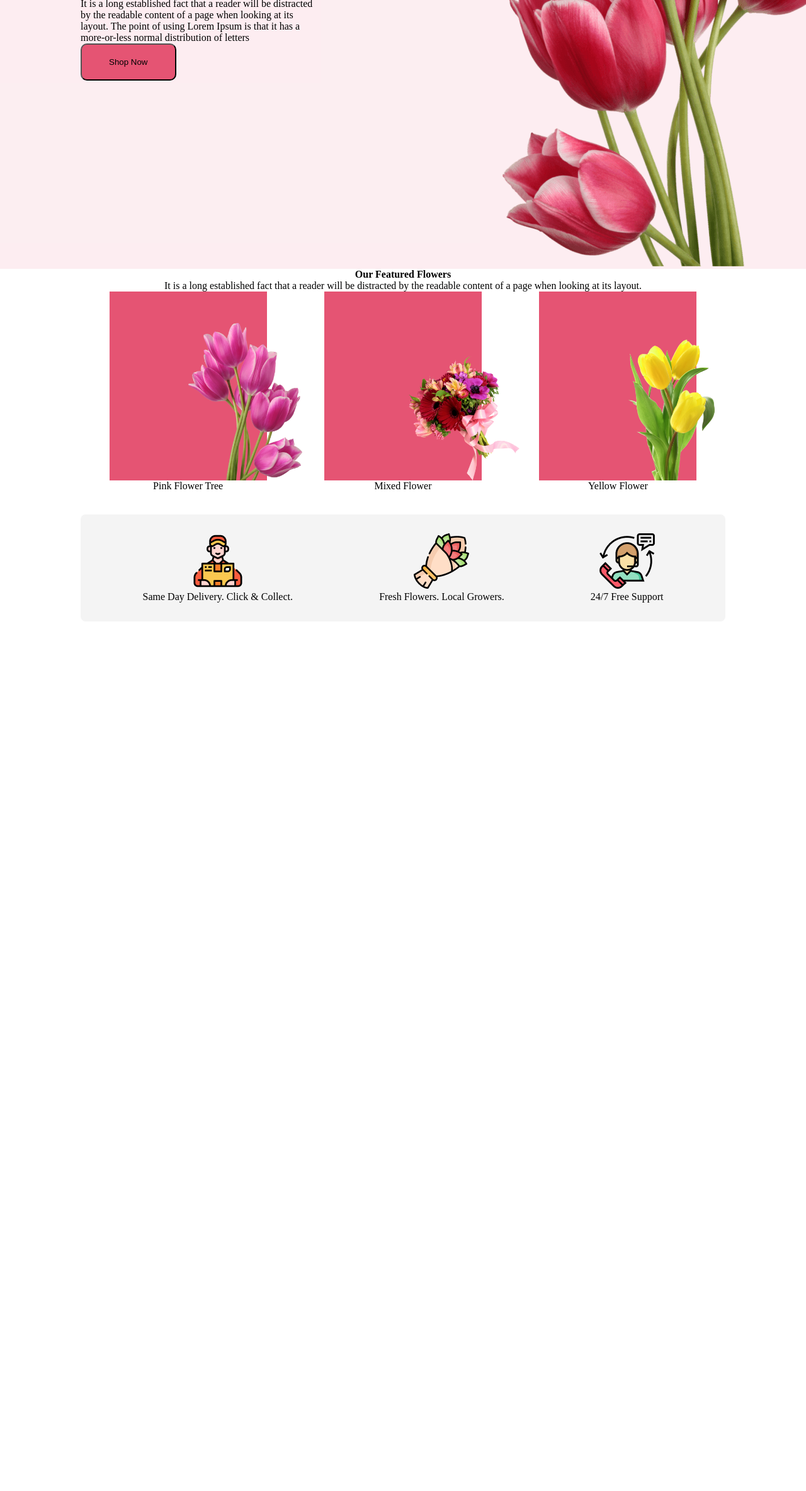
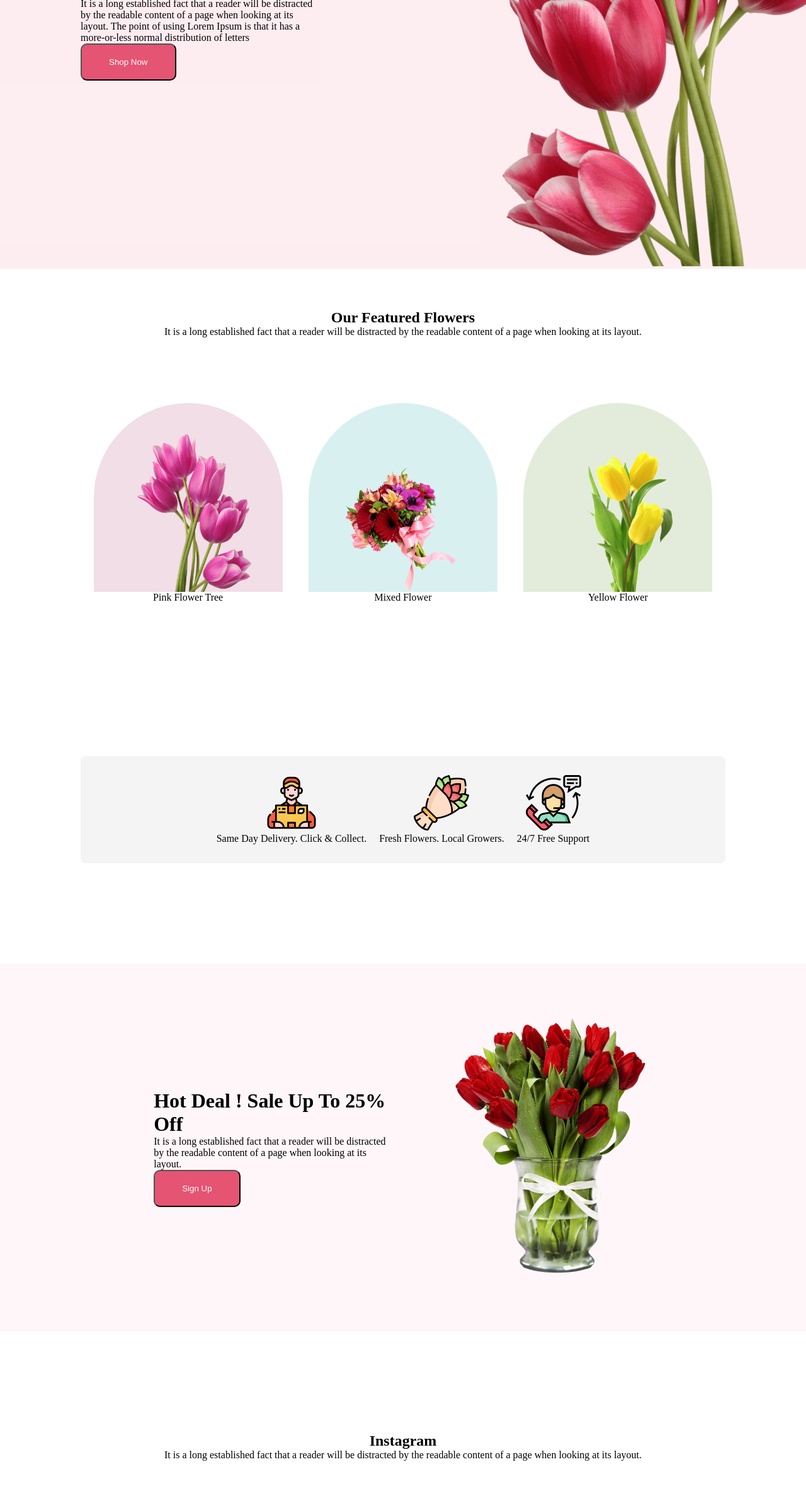
Before and after one commit to raghibku/flowerShop, a plain HTML site: page index.html in a window 1280 px wide. Shown: the part 377-2745 px from the top of the page at 63% size. Before the commit the page ends 1364 px from the top, so only its background shows below. Drawn offline with Linux system fonts and the light colour scheme.

Commit message:
last section of main underconstruction

```diff
--- a/index.html
+++ b/index.html
@@ -24,12 +24,12 @@
     <main>
         <div class="section1">
             <div class="subSec11">
-                <h4>Our Featured Flowers</h4>
+                <h2>Our Featured Flowers</h2>
                 <p>It is a long established fact that a reader will be distracted by the readable content of a page when looking at its layout.</p>
             </div>
             <div class="subSec12">
                 <div class="subSec121">
-                    <div class="pb">
+                    <div class="pb pb1">
                         <img src="Flower Asset/pngwing 6.png" height="250px" alt="">
                     </div>
                     <div class="pbCap">
@@ -37,7 +37,7 @@
                     </div>
                 </div>
                 <div class="subSec122">
-                    <div class="pb">
+                    <div class="pb pb2">
                         <img src="Flower Asset/pngwing 5.png" height="200px" alt="">
                     </div>
                     <div class="pbCap">
@@ -45,7 +45,7 @@
                     </div>
                 </div>
                 <div class="subsec123">
-                    <div class="pb">
+                    <div class="pb pb3">
                         <img src="Flower Asset/pngwing 7.png" height="250px" alt="">
                     </div>
                     <div class="pbCap">
@@ -72,10 +72,38 @@
             </div>
         </div>
         <div class="section2">
-
+            <div class="discount">
+                <div class="discountText">
+                    <h1>Hot Deal ! Sale Up To 25% <span>Off</span></h1>
+                    <p>It is a long established fact that a reader will be distracted by the readable
+                        content of a page when looking at its layout.</p>
+                    <button class="pinkButton">Sign Up</button>
+                </div>
+                <div class="discountPhoto">
+                    <img src="Flower Asset/pngwing 8.png" alt="discountImage">
+                </div>
+            </div>
         </div>
         <div class="section3">
+            <div class="subSec31">
+                <h2>Instagram</h2>
+                <p>It is a long established fact that a reader will be distracted by the readable
+                content of a page when looking at its layout.</p>
+            </div>
+            <div class="subSec32">
 
+                <img src="Flower Asset/Flower 01.png" alt="">
+
+                <img src="Flower Asset/Rectangle 4.png" alt="">
+                <img src="Flower Asset/Rectangle 5.png" alt="">
+                <img src="Flower Asset/Rectangle 6.png" alt="">
+            </div>
+            <div class="subSec33">
+                <h2>Get The Latest Deals</h2>
+                <p>$30 coupon for first shopping</p>
+                <input type="email" name="email" id="email">
+                <button>Submit</button>
+            </div>
         </div>
     </main>
     <footer>
--- a/style.css
+++ b/style.css
@@ -18,29 +18,43 @@
     background-color:  #E55473;
     padding:20px 43px;
     border-radius: 10px;
+    color: white;
 }
 /* main section */
 /* section1 */
 .section1, .section3{
-    margin: 0% 10%;
+    margin: 5% 10%;
 }
 .section1{
+    height: 110vh;
     text-align: center;
     display: flex;
     flex-direction: column;
     justify-content: space-between;
 }
 .pb{
-    background-color: #E55473;
+
     position: relative;
     height: 300px;
-    width: 250px;
-    bottom: 0;
+    width: 300px;
+    border-top-left-radius: 50%;
+    border-top-right-radius: 50%;
     align-items: center;
+}
+.pb1{
+    background-color: #A7216226
+}
+.pb2{
+    background-color: #0597A026;
+}
+.pb3{
+    background-color: #477D1126;
 }
 .pb img{
     position: absolute;
     bottom: 0px;
+
+    right:50px;
 }
 .subSec12{
     display: flex;
@@ -51,10 +65,41 @@
 .subSec13{
     display: flex;
     flex-direction: row;
-    justify-content: space-around;
+    justify-content: center;
+    gap: 20px;
     padding: 30px ;
     align-items: center;
     border-radius: 8px;
     background: rgba(39, 39, 39, 0.05);
-
 }
+.section2{
+    margin: 20vh 0vw;
+}
+.discount{
+    background-color: #E554730D;
+    display: flex;
+    justify-content: center;
+    gap: 7vw;
+    align-items: center;
+    padding-top: 10vh;
+    padding-bottom: 10vh;
+}
+.discountText{
+    width: 30vw;
+}
+.subSec31, .subSec32,.subSec33{
+    margin-top: 5%;
+    margin-bottom: 5%;
+}
+.subSec31{
+    text-align: center;
+}
+.subSec32{
+    display: flex;
+    justify-content: center;
+    align-items: center;
+    gap: 10px;
+}
+.subSec32 img{
+    height: 250px;
+}
```
